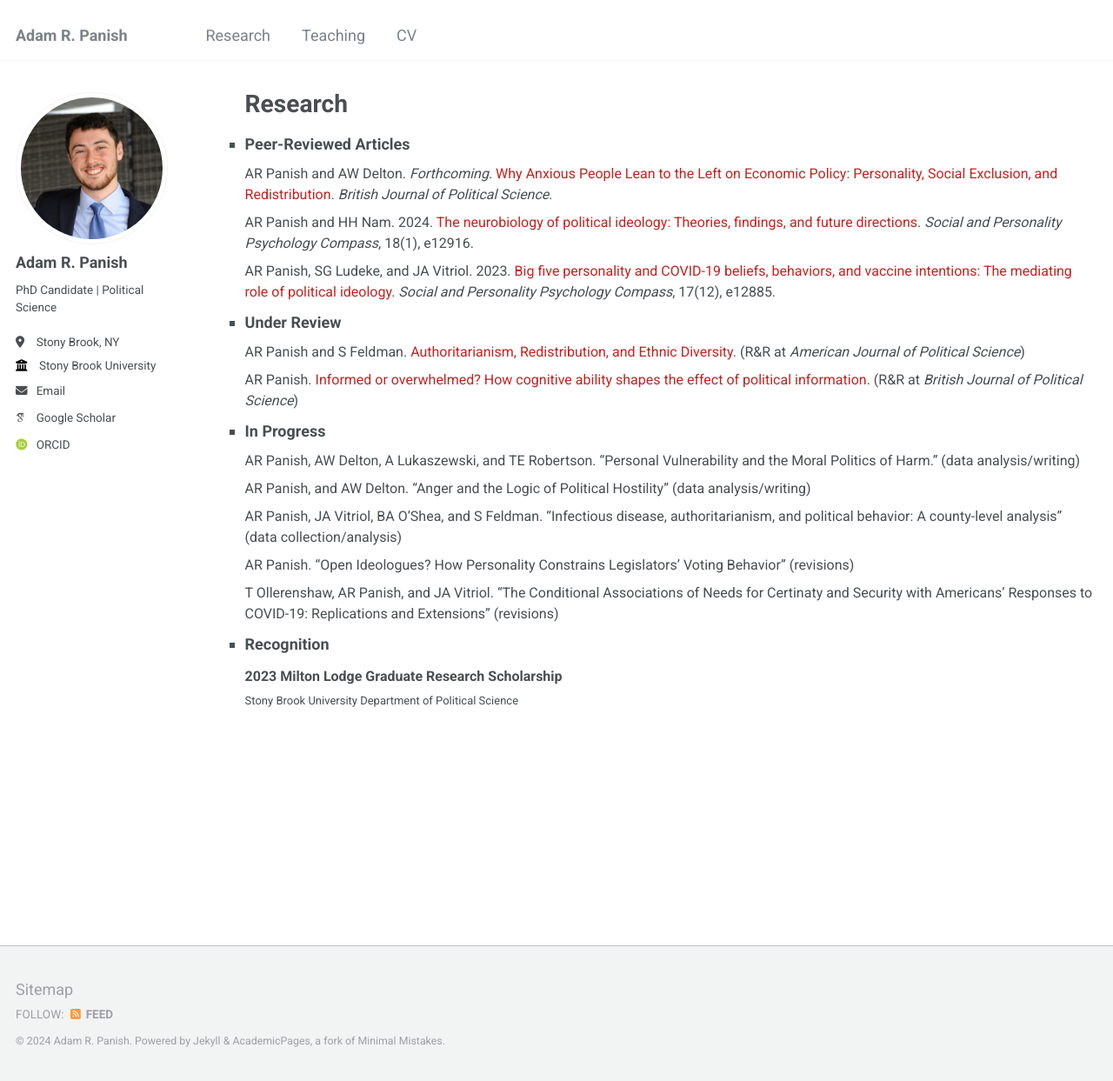
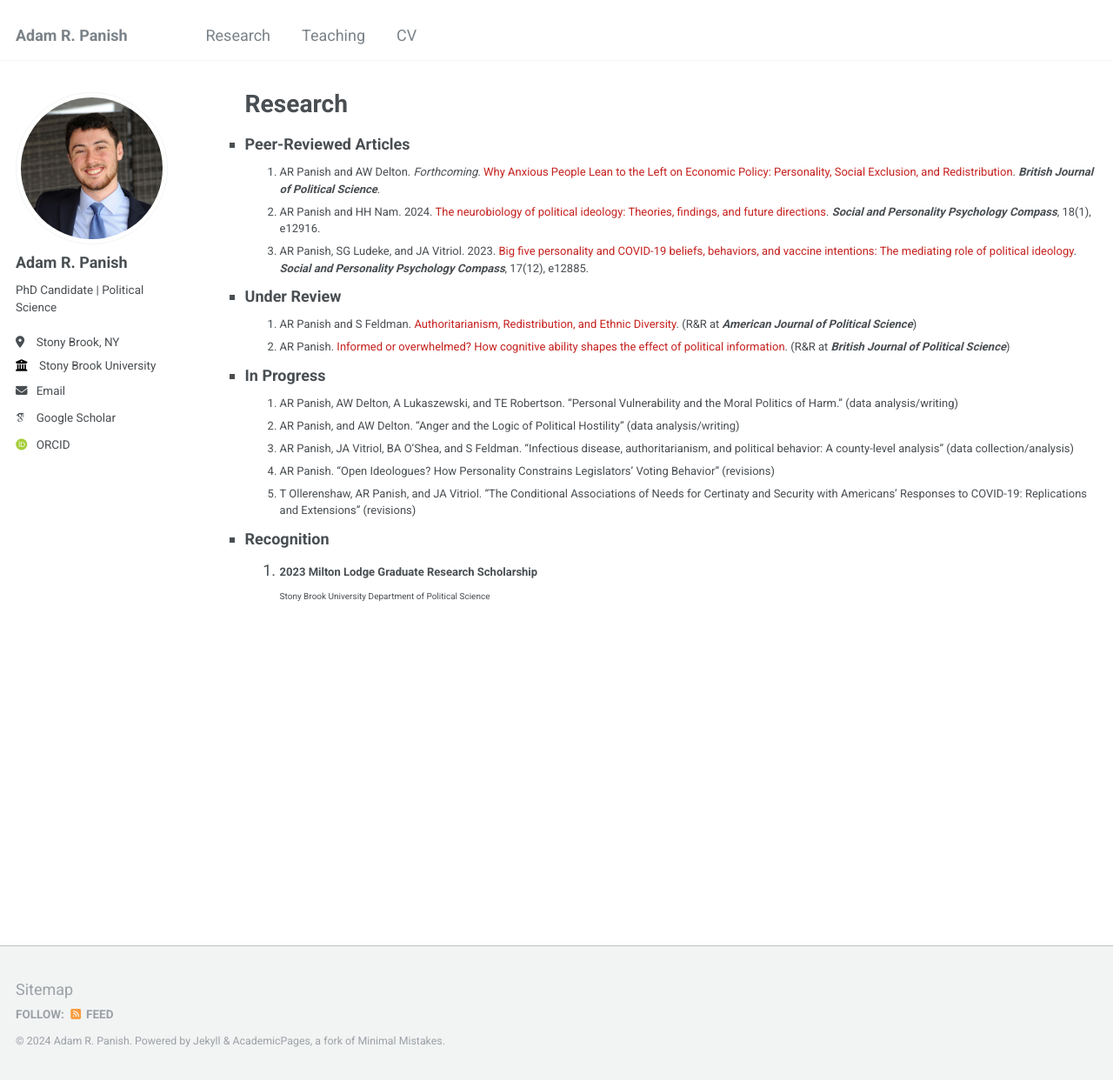
Before and after one commit to adampanish/adampanish.github.io, a Jekyll site: the page built from _pages/research.html, in a window 1280 px wide and 1243 px high. Shown: the whole window at 87% size. Built offline with Jekyll 4.4.1, drawn with Linux system fonts in a browser that asks for light colours; some web fonts are replaced.

Commit message:
Update research.html

```diff
--- a/_pages/research.html
+++ b/_pages/research.html
@@ -5,59 +5,48 @@ permalink: /research/
 author_profile: true
 ---
 
-<head>
-<style>
-  strong {
-  font-weight: 500 !important;
-}
-  ul {
-    padding: 0;
-  }
-</head>
-</style>
-
 <ul style="list-style-type:square; padding:0">
   <li>
     <b>Peer-Reviewed Articles</b>
-    <ul style="list-style-type:none">
-      <font size=3>
+    <ol type="1"; padding: 0;>
+      <font size=2>
       <li>AR Panish and AW Delton. <i>Forthcoming.</i> <a style="text-decoration:none" href="https://www.dropbox.com/scl/fi/6asbl7xmwbo2fbpg2q6eq/panish_delton_anxious_2024.pdf?rlkey=wwmde8r5b71kkw3dkat90zyrc&st=rbajjc4g&dl=0" target="_blank">Why Anxious People Lean to the Left on Economic Policy: Personality, Social Exclusion, and Redistribution</a>. <i><strong>British Journal of Political Science</strong></i>.</li>
       <li>AR Panish and HH Nam. 2024. <a style="text-decoration:none" href="https://www.dropbox.com/scl/fi/sj69ayc1z5t7d8o8twixv/panish_nam_brain_2024.pdf?rlkey=09l0qc5kdduh0qt1v3o8tylbq&st=9qsrs6lu&dl=0" target="_blank">The neurobiology of political ideology: Theories, findings, and future directions</a>. <i><strong>Social and Personality Psychology Compass</strong></i>, 18(1), e12916.</li>
       <li>AR Panish, SG Ludeke, and JA Vitriol. 2023. <a style="text-decoration:none" href="https://www.dropbox.com/scl/fi/tf16ohk1c1dyxmyltifek/panish_ludeke_vitriol_covid_2023.pdf?rlkey=bsmblnhw2cpspw8ebk6g9lb18&st=u2ak5dkg&dl=0" target="_blank">Big five personality and COVID-19 beliefs, behaviors, and vaccine intentions: The mediating role of political ideology</a>. <i><strong>Social and Personality Psychology Compass</strong></i>, 17(12), e12885.</li>
       </font>
-    </ul>
+    </ol>
   </li>
 
   <li>
     <b>Under Review</b>
-    <ul style="list-style-type:none">
-      <font size=3>
+    <ol type="1"; padding: 0;>
+      <font size=2>
         <li>AR Panish and S Feldman. <a style="text-decoration:none" href="https://www.dropbox.com/scl/fi/58i4blxvq4boe47q8djv4/panish_feldman_redistribution_2024.pdf?rlkey=dcqn3b67jbtd5e4cmmjxefnyf&st=5iwmtlqf&dl=0" target="_blank">Authoritarianism, Redistribution, and Ethnic Diversity</a>. (R&R at <i><strong>American Journal of Political Science</strong></i>)</li>
         <li>AR Panish. <a style="text-decoration:none" href="https://www.dropbox.com/scl/fi/o7ml9g0v776t21cq4epw9/panish_cognitive_2024.pdf?rlkey=i0hdacf0qrlucznukqmjecg83&st=ghvrcxp5&dl=0" target="_blank">Informed or overwhelmed? How cognitive ability shapes the effect of political information</a>. (R&R at <i><strong>British Journal of Political Science</strong></i>)</li>
       </font>
-    </ul>
+    </ol>
   </li>
 
   <li>
     <b>In Progress</b>
-    <ul style="list-style-type:none">
-      <font size=3>
+    <ol type="1"; padding: 0;>
+      <font size=2>
         <li>AR Panish, AW Delton, A Lukaszewski, and TE Robertson. <q>Personal Vulnerability and the Moral Politics of Harm.</q> (data analysis/writing)</li>
         <li>AR Panish, and AW Delton. <q>Anger and the Logic of Political Hostility</q> (data analysis/writing)</li>
         <li>AR Panish, JA Vitriol, BA O’Shea, and S Feldman. <q>Infectious disease, authoritarianism, and political behavior: A county-level analysis</q> (data collection/analysis)</li>
         <li>AR Panish. <q>Open Ideologues? How Personality Constrains Legislators’ Voting Behavior</q> (revisions)</li>
         <li>T Ollerenshaw, AR Panish, and JA Vitriol. <q>The Conditional Associations of Needs for Certinaty and Security with Americans’ Responses to COVID-19: Replications and Extensions</q> (revisions)</li>
       </font>
-    </ul>
+    </ol>
   </li>
 
   <li>
     <b>Recognition</b>
-    <ul style="list-style-type:none">
+    <ol type="1"; padding: 0;>
       <li>
-        <font size=3><b>2023 Milton Lodge Graduate Research Scholarship</b><br></font>
-        <font size=2>Stony Brook University Department of Political Science</font>
+        <font size=2><b>2023 Milton Lodge Graduate Research Scholarship</b><br></font>
+        <font size=1.5>Stony Brook University Department of Political Science</font>
       </li>
-    </ul>
+    </ol>
   </li>
 </ul>
```
